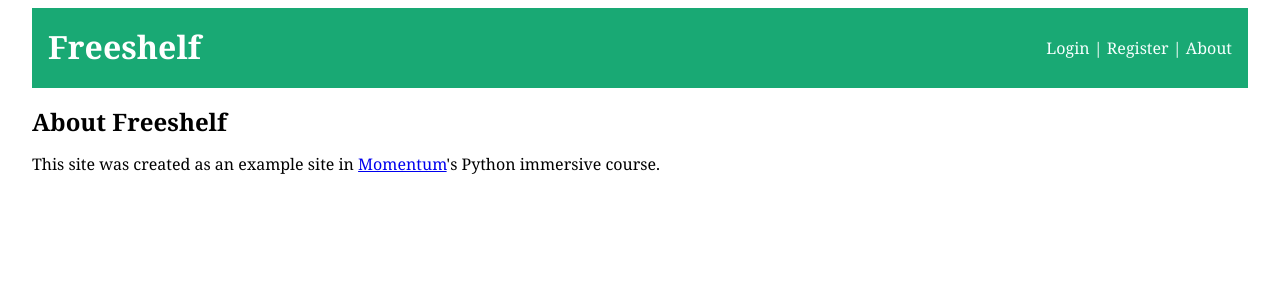
After one commit to momentum-cohort-2018-10/freeshelf-instructor, a Django app: page /about/ in a window 1280 px wide. The commit adds this page. Shown: the top 300 px of the page. Run offline with Django 3.2, Linux system fonts and the light colour scheme.

```diff
--- a/books/views.py
+++ b/books/views.py
@@ -5,6 +5,7 @@ from books.models import Book, Category
 from books.forms import ProposedBookForm
 from django.db.models import Count
 from django.contrib import messages
+from django.views.generic.base import TemplateView
 
 
 def book_index(request):
@@ -60,7 +61,7 @@ def toggle_favorite(request, book_id):
         message = f"You have favorited {book}."
 
     messages.add_message(request, messages.INFO, message)
-    return redirect(f'/#book-{book.pk}')
+    return redirect(to='book_list')
 
 
 def propose_new_book(request):
@@ -68,9 +69,6 @@ def propose_new_book(request):
         form = ProposedBookForm(request.POST)
         if form.is_valid():
             book = form.save()
-            book.active = False
-            book.suggested = True
-            book.save()
             messages.add_message(
                 request, messages.SUCCESS,
                 f"Your recommendation of {book} has been noted. Thanks!")
@@ -79,3 +77,7 @@ def propose_new_book(request):
         form = ProposedBookForm()
 
     return render(request, "books/propose_new_book.html", {"form": form})
+
+
+class AboutView(TemplateView):
+    template_name = "about.html"
--- a/freeshelf/urls.py
+++ b/freeshelf/urls.py
@@ -37,6 +37,7 @@ urlpatterns = [
     path('favorites/', books_views.favorites_index, name='favorites_index'),
     path('register/', users_views.register, name='register'),
     path('accounts/', include('django.contrib.auth.urls')),
+    path('about/', books_views.AboutView.as_view(), name='about'),
 ]
 
 if settings.DEBUG:
--- /dev/null
+++ b/templates/about.html
@@ -0,0 +1,10 @@
+{% extends "base.html" %}
+
+{% block main %}
+
+<h2>About Freeshelf</h2>
+
+<p class="lbcopy">
+This site was created as an example site in <a href="https://momentumlearn.com">Momentum</a>'s Python immersive course.
+</p>
+{% endblock %}
--- a/templates/base.html
+++ b/templates/base.html
@@ -20,11 +20,12 @@
       {% if request.user.is_authenticated %}
         <span class="washed-blue">Logged in as {{ request.user }}</span> |
         <a class="no-underline underline-hover washed-blue" href="{% url "favorites_index" %}">Favorite books</a> |
-        <a class="no-underline underline-hover washed-blue" href="{% url "logout" %}">Logout</a>
+        <a class="no-underline underline-hover washed-blue" href="{% url "logout" %}">Logout</a> |
       {% else %}
         <a class="no-underline underline-hover washed-blue" href="{% url "login" %}">Login</a> |
-        <a class="no-underline underline-hover washed-blue" href="{% url 'register' %}">Register</a>
+        <a class="no-underline underline-hover washed-blue" href="{% url 'register' %}">Register</a> |
       {% endif %}
+      <a class="no-underline underline-hover washed-blue" href="{% url 'about' %}">About</a>
     </div>
   </header>
   <main>
```
Also changed, not shown: books/forms.py (+8 -0 lines), books/models.py (+8 -1 lines), books/migrations/0005_auto_20181129_2057.py (added).
